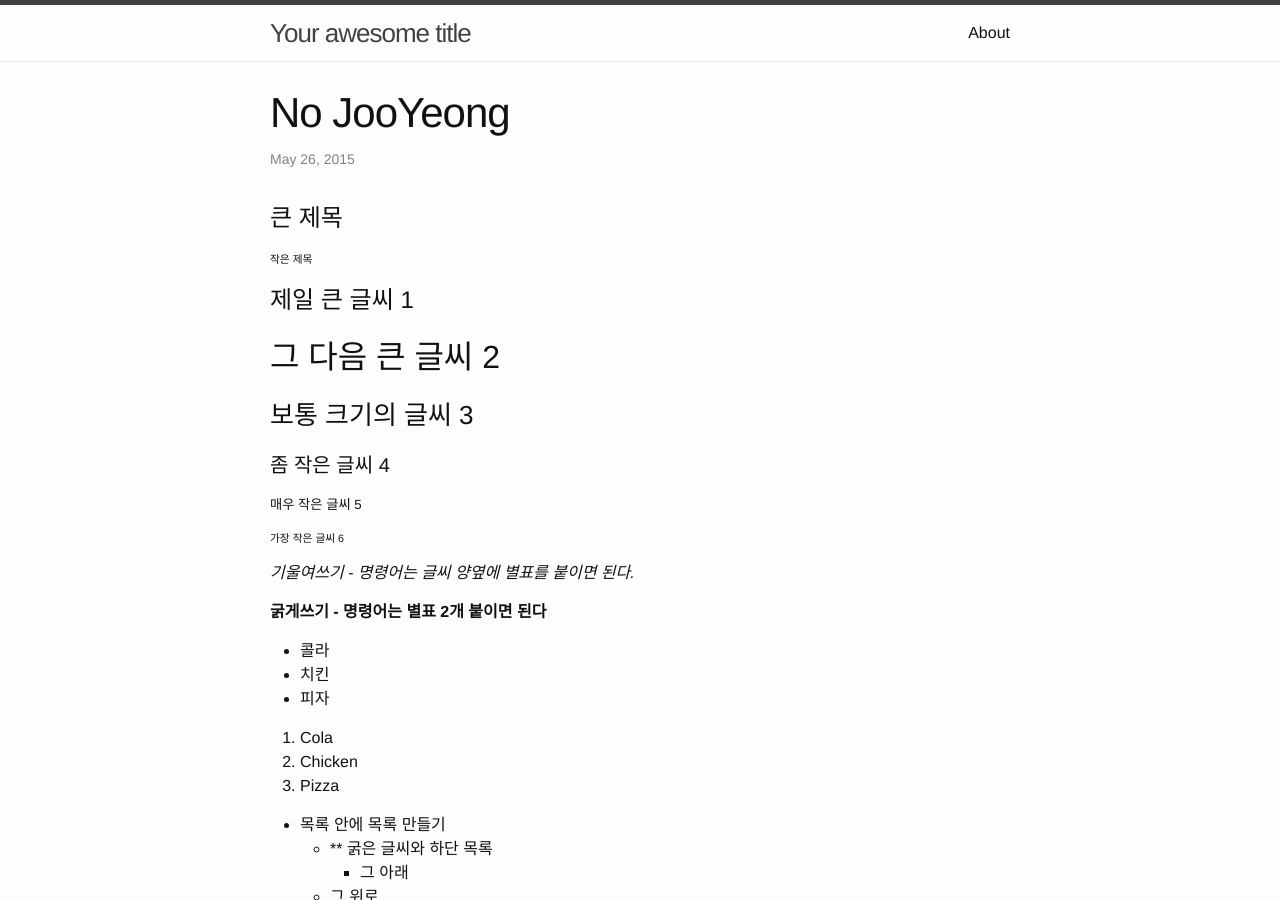
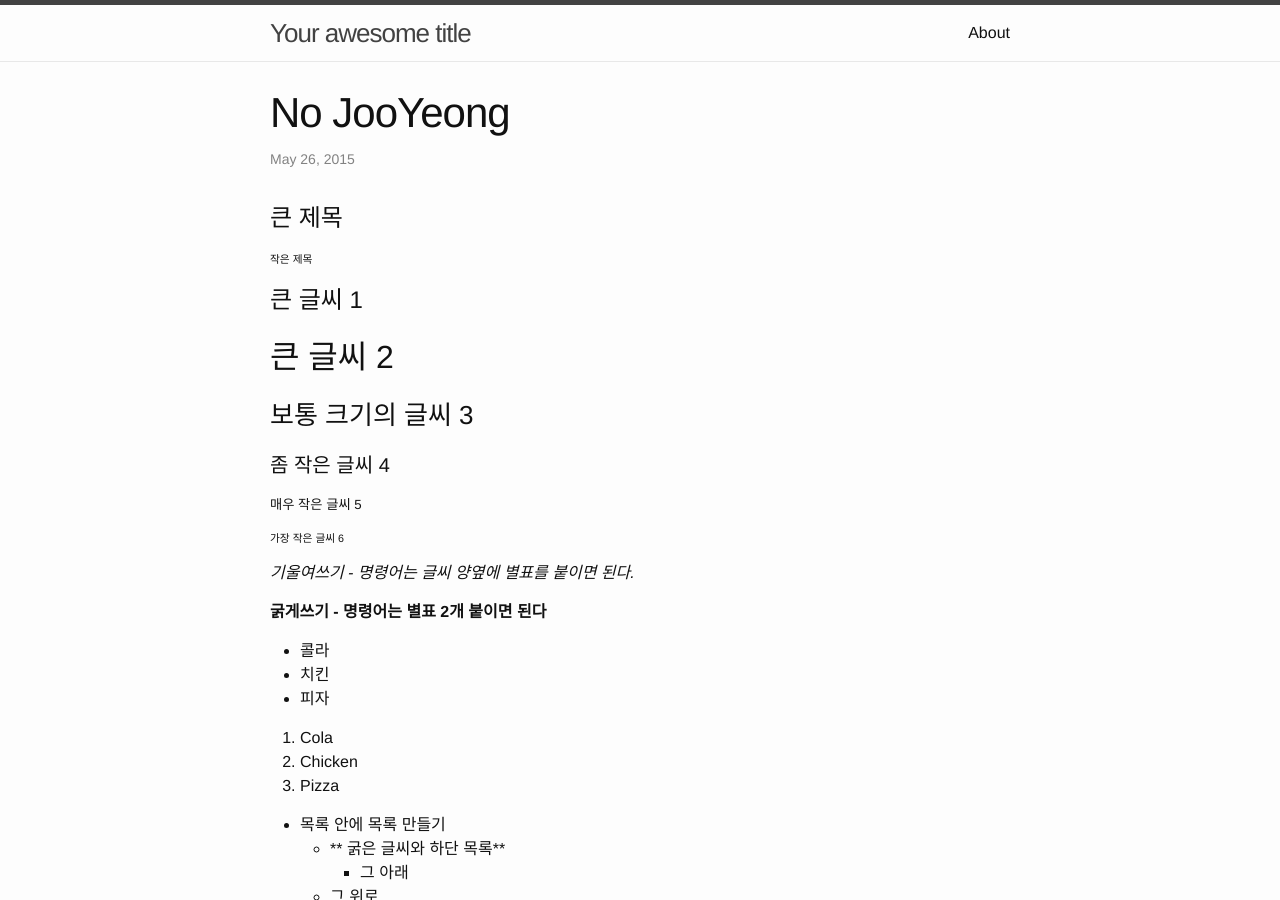
Before and after one commit to kknn8/Forsubject, a Jekyll site: the page built from _posts/2015-05-26-No-JooYeong.markdown, in a window 1280 px wide and 900 px high. Built offline with Jekyll 4.4.1, drawn with Linux system fonts in a browser that asks for light colours.

Commit message:
JooYeong

```diff
--- a/_posts/2015-05-26-No-JooYeong.markdown
+++ b/_posts/2015-05-26-No-JooYeong.markdown
@@ -9,9 +9,9 @@ categories: jekyll update
 
 ###### 작은 제목
 
-# 제일 큰 글씨 1
+#  큰 글씨 1
 
-## 그 다음 큰 글씨 2
+## 큰 글씨 2
 
 ### 보통 크기의 글씨 3
 
@@ -37,12 +37,13 @@ categories: jekyll update
 
 
 - 목록 안에 목록 만들기
-    * ** 굵은 글씨와 하단 목록
+    * ** 굵은 글씨와 하단 목록**
         * 그 아래
     * 그 위로
 
 
 > 인용문구를 사용하는 방법
+
 >> 2개도 가능하다
 
 
```
